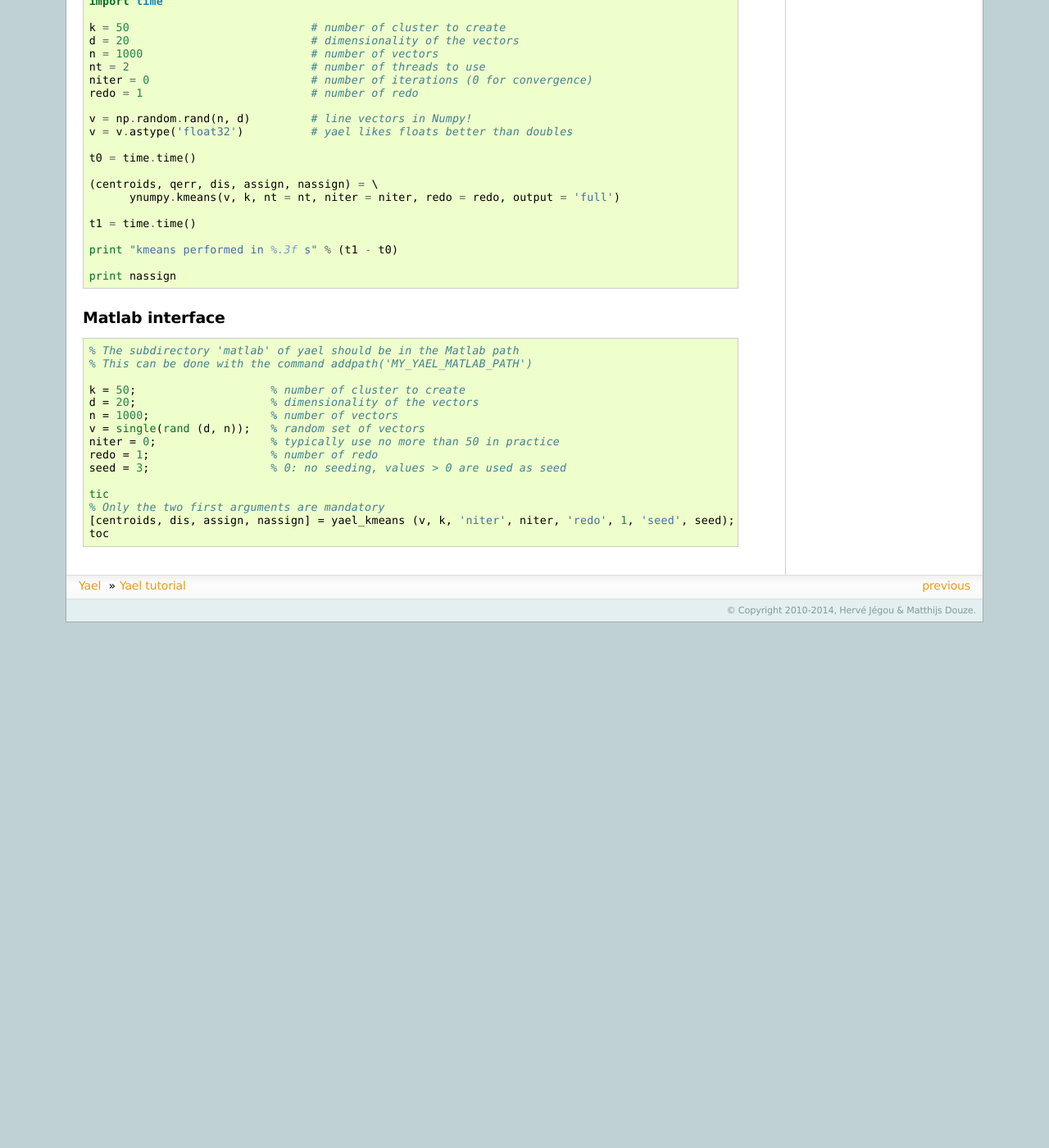
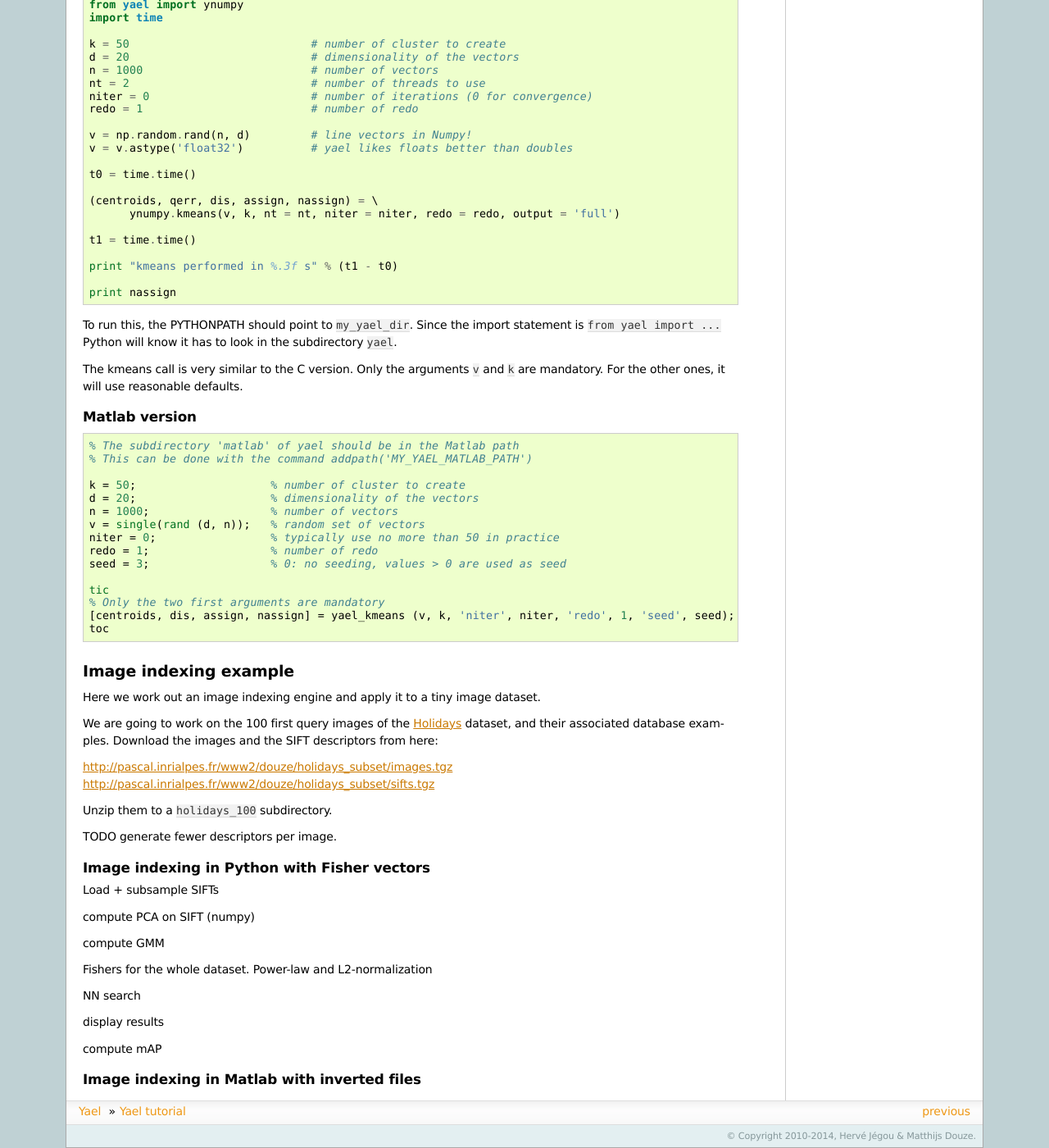
Before and after one commit to cynthia/yael, a Sphinx documentation site: the page built from doc/tutorial.rst, in a window 1280 px wide and 1400 px high, scrolled down 1285 px. Shown: the whole window at 82% size. Built offline with Sphinx 7.4.7, drawn with Linux system fonts in a browser that asks for light colours; formulas are drawn with MathJax 3; pages that are not in the unit, such as notebooks, are missing from menus; before the commit the page ends 2044 px from its top, so only the background shows below that; some of the changed text lies outside the part shown.

Commit message:
more tut

```diff
--- a/doc/tutorial.rst
+++ b/doc/tutorial.rst
@@ -10,9 +10,11 @@
 enabled for the Python examples). There is no separate compile and
 install stage for Yael.
 
+A simple example: k-means
+-------------------------
 
-C interface
------------
+C version
++++++++++
 
 Yael was originally designed as a lightweihgt library for vector
 manipulation in C. Functions in ``yael/vector.h`` do exactly
@@ -79,8 +81,8 @@
 
 
 
-Python interface
-----------------
+Python version
+++++++++++++++
 
 The equivalent call to kmeans is
 
@@ -111,9 +113,16 @@
 
   print nassign
 
+To run this, the PYTHONPATH should point to ``my_yael_dir``. Since the
+import statement is ``from yael import ...`` Python will know it has to
+look in the subdirectory ``yael``.
 
-Matlab interface
-----------------
+The kmeans call is very similar to the C version. Only the arguments
+``v`` and ``k`` are mandatory. For the other ones, it will use
+reasonable defaults.
+
+Matlab version
+++++++++++++++
 
 .. code-block:: matlab
 
@@ -132,3 +141,43 @@
   % Only the two first arguments are mandatory
   [centroids, dis, assign, nassign] = yael_kmeans (v, k, 'niter', niter, 'redo', 1, 'seed', seed);
   toc
+
+
+Image indexing example
+----------------------
+
+Here we work out an image indexing engine and apply it to a tiny image
+dataset.
+
+We are going to work on the 100 first query images of the
+`Holidays <http://lear.inrialpes.fr/~jegou/data.php#holidays>`_ dataset,
+and their associated database examples. Download
+the images and the SIFT descriptors from here:
+
+http://pascal.inrialpes.fr/www2/douze/holidays_subset/images.tgz
+http://pascal.inrialpes.fr/www2/douze/holidays_subset/sifts.tgz
+
+Unzip them to a ``holidays_100`` subdirectory.
+
+TODO generate fewer descriptors per image.
+
+Image indexing in Python with Fisher vectors
+++++++++++++++++++++++++++++++++++++++++++++
+
+Load + subsample SIFTs
+
+compute PCA on SIFT (numpy)
+
+compute GMM
+
+Fishers for the whole dataset. Power-law and L2-normalization
+
+NN search
+
+display results
+
+compute mAP
+
+
+Image indexing in Matlab with inverted files
+++++++++++++++++++++++++++++++++++++++++++++
```
